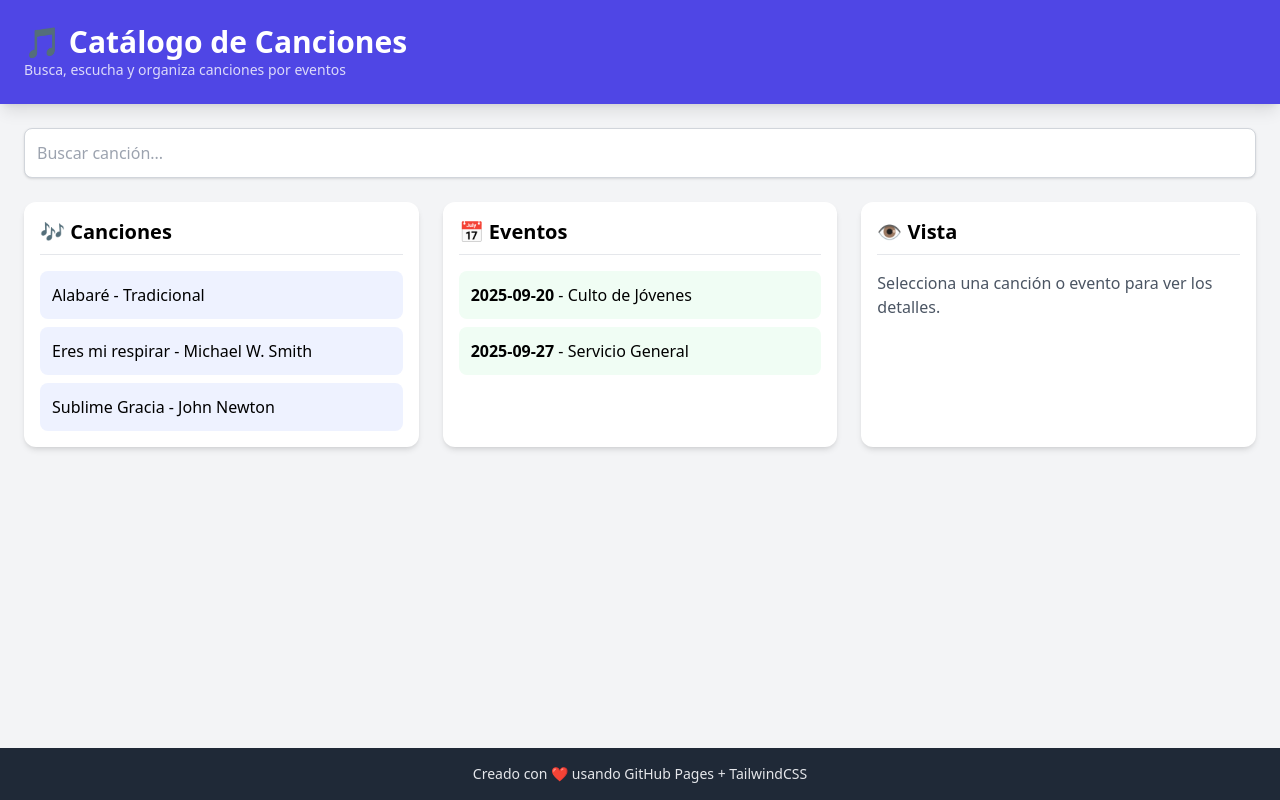
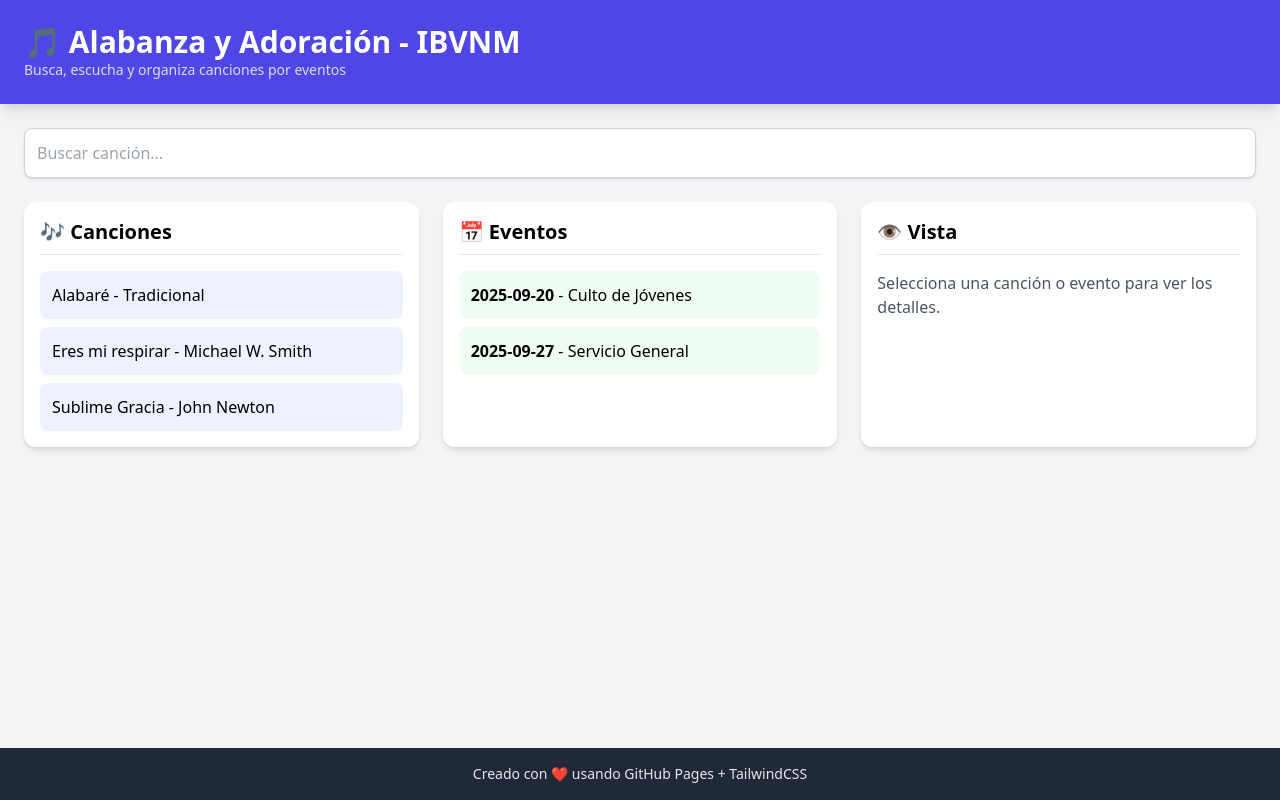
Before and after one commit to joblitasc/IBVNM_Music, a plain HTML site: page index.html in a window 1280 px wide. Drawn offline with nearby package versions, Linux system fonts and the light colour scheme.

Commit message:
Update index.html

```diff
--- a/index.html
+++ b/index.html
@@ -2,14 +2,14 @@
 <html lang="es">
 <head>
   <meta charset="UTF-8">
-  <title>Catálogo de Canciones</title>
+  <title>Adoración IBVNM</title>
   <!-- TailwindCSS desde CDN -->
   <script src="https://cdn.tailwindcss.com"></script>
 </head>
 <body class="bg-gray-100 min-h-screen flex flex-col">
   <!-- Header -->
   <header class="bg-indigo-600 text-white p-6 shadow-lg">
-    <h1 class="text-3xl font-bold">🎵 Catálogo de Canciones</h1>
+    <h1 class="text-3xl font-bold">🎵 Alabanza y Adoración - IBVNM</h1>
     <p class="text-sm opacity-80">Busca, escucha y organiza canciones por eventos</p>
   </header>
 
```
